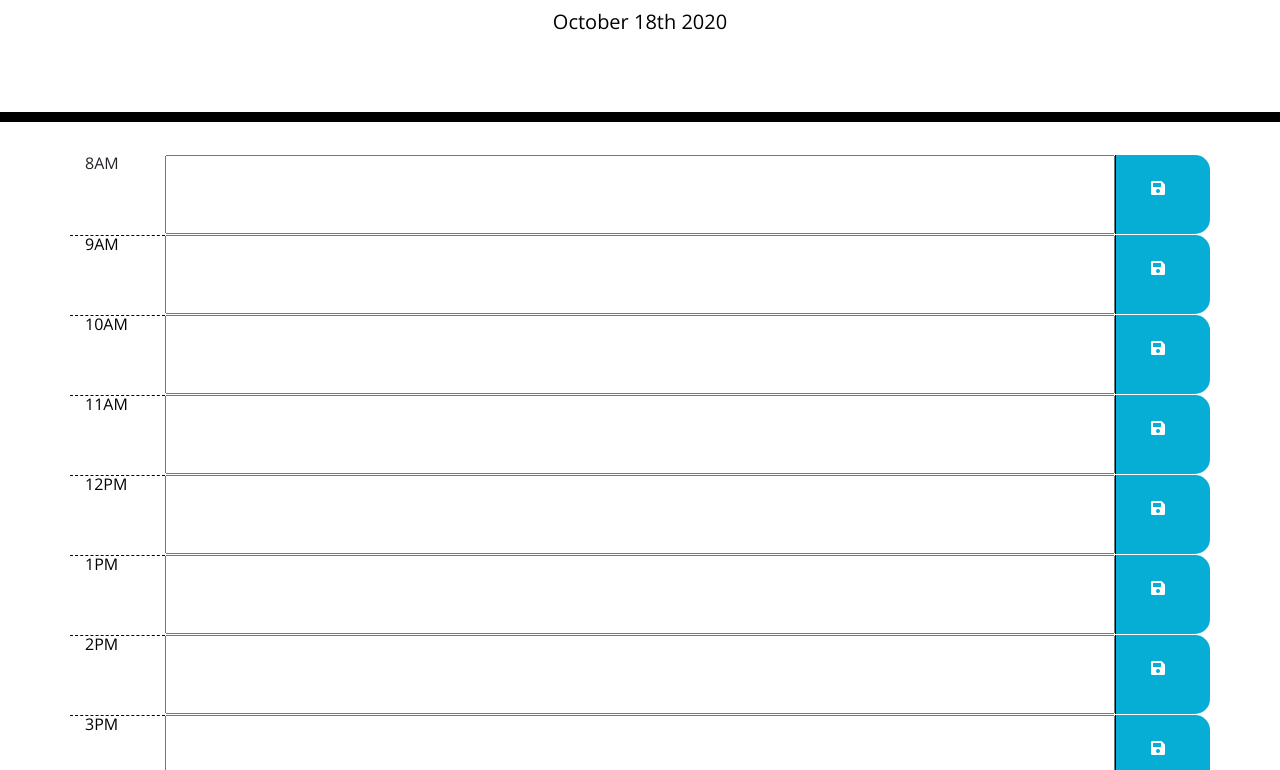
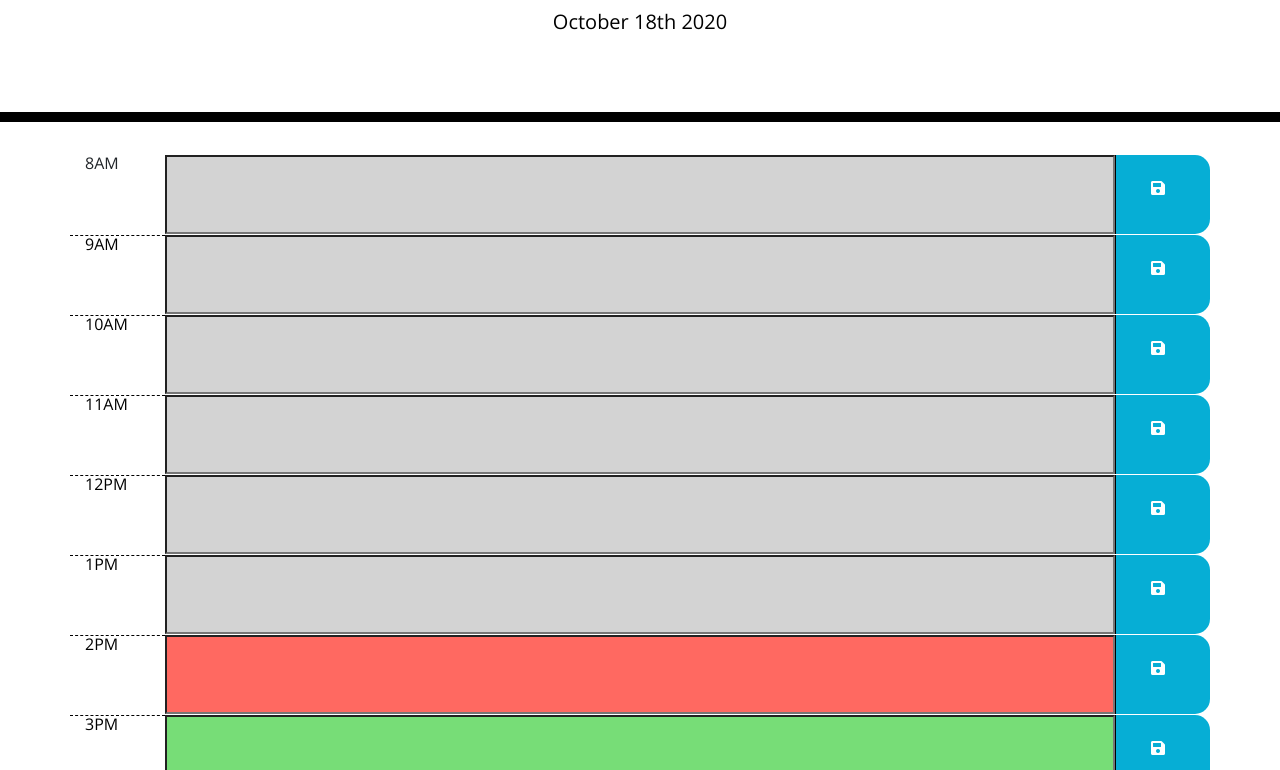
Before and after one commit to HannahCloves/05-Day-Planner, a plain HTML site: page index.html in a window 1280 px wide. Shown: the part 182-952 px from the top of the page. Drawn offline with nearby package versions, Linux system fonts and the light colour scheme.

Commit message:
updated loop for adding classes based on changes made for local storage

```diff
--- a/index.html
+++ b/index.html
@@ -47,27 +47,27 @@
     </div>
     <div class="row">
       <div class="col-md-1 hour">1PM</div>
-      <input class="col-md-10 dataEntry hour-1" data-hour="1" id="1">
+      <input class="col-md-10 dataEntry hour-1" data-hour="1" id="13">
       <div class="col-md-1 saveBtn"><i class="fas fa-save"></i></div>
     </div>
     <div class="row">
       <div class="col-md-1 hour">2PM</div>
-      <input class="col-md-10 dataEntry hour-2" data-hour="2" id="2">
+      <input class="col-md-10 dataEntry hour-2" data-hour="2" id="14">
       <div class="col-md-1 saveBtn"><i class="fas fa-save"></i></div>
     </div>
     <div class="row">
       <div class="col-md-1 hour">3PM</div>
-      <input class="col-md-10 dataEntry hour-3" data-hour="3" id="3">
+      <input class="col-md-10 dataEntry hour-3" data-hour="3" id="15">
       <div class="col-md-1 saveBtn"><i class="fas fa-save"></i></div>
     </div>
     <div class="row">
       <div class="col-md-1 hour">4PM</div>
-      <input class="col-md-10 dataEntry hour-4" data-hour="4" id="4">
+      <input class="col-md-10 dataEntry hour-4" data-hour="4" id="16">
       <div class="col-md-1 saveBtn"><i class="fas fa-save"></i></div>
     </div>
     <div class="row">
       <div class="col-md-1 hour">5PM</div>
-      <input class="col-md-10 dataEntry hour-5" data-hour="5" id="5">
+      <input class="col-md-10 dataEntry hour-5" data-hour="5" id="17">
       <div class="col-md-1 saveBtn"><i class="fas fa-save"></i></div>
     </div>
 
--- a/script.js
+++ b/script.js
@@ -1,37 +1,24 @@
-$(document).ready(function (){
+$(document).ready(function () {
 
     //Sets time at top of page
     $("#currentDay").append(moment().format("MMMM Do YYYY"));
 
-    //sets time of day for each row via moment, that can be used for the function
-    $("#input8").attr("data-time", moment("8:00 am", "h:mm a").format("HH"));
-    $("#input9").attr("data-time", moment("9:00 am", "h:mm a").format("HH"));
-    $("#input10").attr("data-time", moment("10:00 am", "h:mm a").format("HH"));
-    $("#input11").attr("data-time", moment("11:00 am", "h:mm a").format("HH"));
-    $("#input12").attr("data-time", moment("12:00 am", "h:mm a").format("HH"));
-    $("#input1").attr("data-time", moment("1:00 pm", "h:mm a").format("HH"));
-    $("#input2").attr("data-time", moment("2:00 pm", "h:mm a").format("HH"));
-    $("#input3").attr("data-time", moment("3:00 pm", "h:mm a").format("HH"));
-    $("#input4").attr("data-time", moment("3:00 pm", "h:mm a").format("HH"));
-    $("#input5").attr("data-time", moment("3:00 pm", "h:mm a").format("HH"));
 
-    //variable that stores current time
     let currentTime = parseInt(moment().format("HH"));
 
-    //loops through each hour input, anything that is past the current hour turns to "past" class, the current time input will show the "present" class and the any upcoming hour will show the "future" class
+    $(".dataEntry").each(function () {
+        let schedulerHour = parseInt($(this).attr("id"));
 
-    for (let i = 0; i <= 12; i++) {
-        let schedulerHour = parseInt($("#input" + i).attr("data-time"));
         if (currentTime > schedulerHour) {
-            $("#input" + i).addClass("past");
+            $(this).addClass("past");
         }
         if (currentTime === schedulerHour) {
-            $("#input" + i).addClass("present");
+            $(this).addClass("present").removeClass("past");
         }
         if (currentTime < schedulerHour) {
-            $("#input" + i).addClass("future");
+            $(this).addClass("future").removeClass("present").removeClass("past");
         }
-    }
+    })
 
     const saveBtn = $(".saveBtn");
     saveBtn.on('click', function () {
@@ -43,40 +30,14 @@ $(document).ready(function (){
 
     });
 
- $(".hour-8").val(localStorage.getItem("8"));
- $(".hour-9").val(localStorage.getItem("9"));
- $(".hour-10").val(localStorage.getItem("10"));
- $(".hour-11").val(localStorage.getItem("11"));
- $(".hour-12").val(localStorage.getItem("12"));
- $(".hour-1").val(localStorage.getItem("1"));
- $(".hour-2").val(localStorage.getItem("2"));
- $(".hour-3").val(localStorage.getItem("3"));
- $(".hour-4").val(localStorage.getItem("4"));
- $(".hour-5").val(localStorage.getItem("5"));
+    $(".hour-8").val(localStorage.getItem("8"));
+    $(".hour-9").val(localStorage.getItem("9"));
+    $(".hour-10").val(localStorage.getItem("10"));
+    $(".hour-11").val(localStorage.getItem("11"));
+    $(".hour-12").val(localStorage.getItem("12"));
+    $(".hour-1").val(localStorage.getItem("13"));
+    $(".hour-2").val(localStorage.getItem("14"));
+    $(".hour-3").val(localStorage.getItem("15"));
+    $(".hour-4").val(localStorage.getItem("16"));
+    $(".hour-5").val(localStorage.getItem("17"));
 });
-
-
-
-    /*saveEntry();
-    showEntry();
-
-   JSON.stringify(window.localStorage.setItem("Data Entry", entryText));
-    function saveEntry(timeOfDay, entryText) {
-        let storedEntries = JSON.parse(window.localStorage.getItem("#dataEntry")) || [];
-        let myEntry = {
-            time: timeOfDay,
-            entry: entryText
-        };
-        storedEntries.push(myEntry);
-        window.localStorage.setItem("#dataEntry", JSON.stringify(storedEntries))
-
-    }
-
-    function showEntry() {
-        let storedEntries = JSON.parse(window.localStorage.getItem("#dataEntry")) || [];
-        storedEntries.forEach(function () {
-            myEntry.textContent = entryText;
-            entryText.appendChild(myEntry);
-        });
-
-    }*/
```
